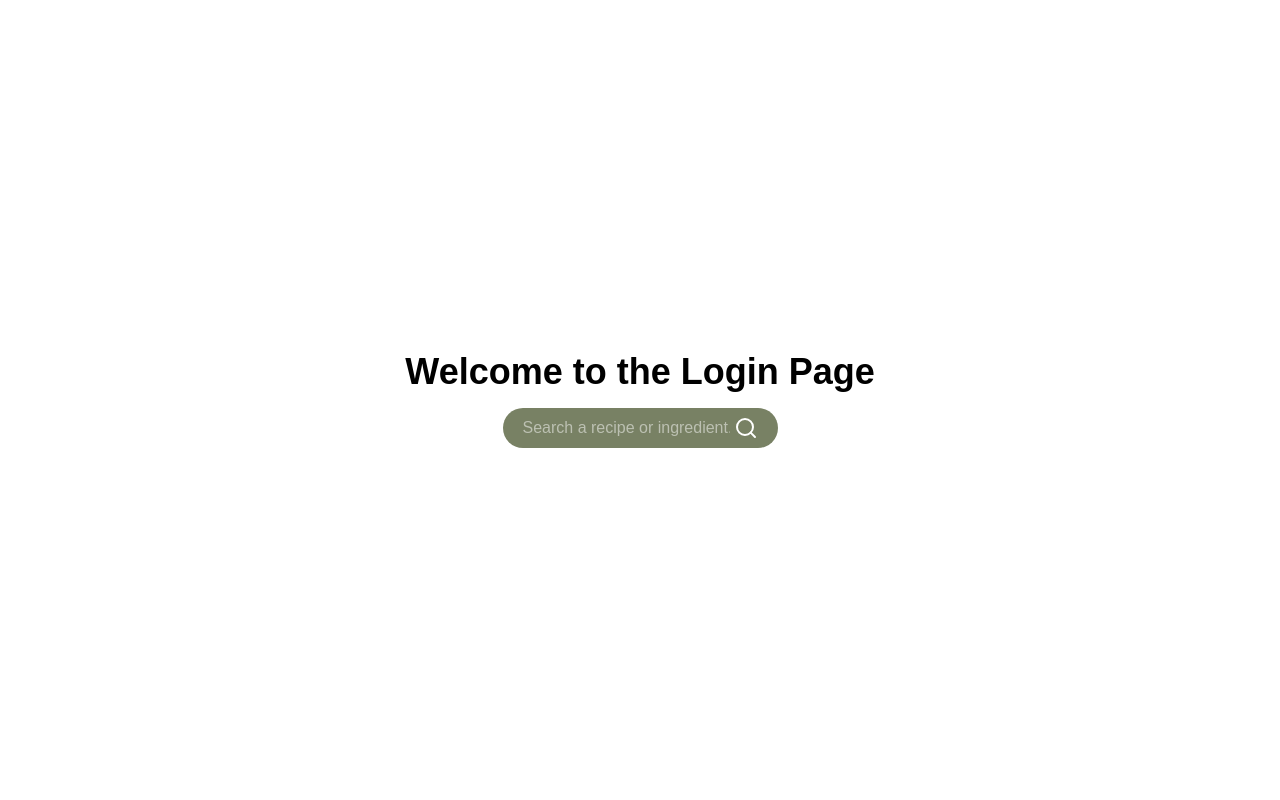
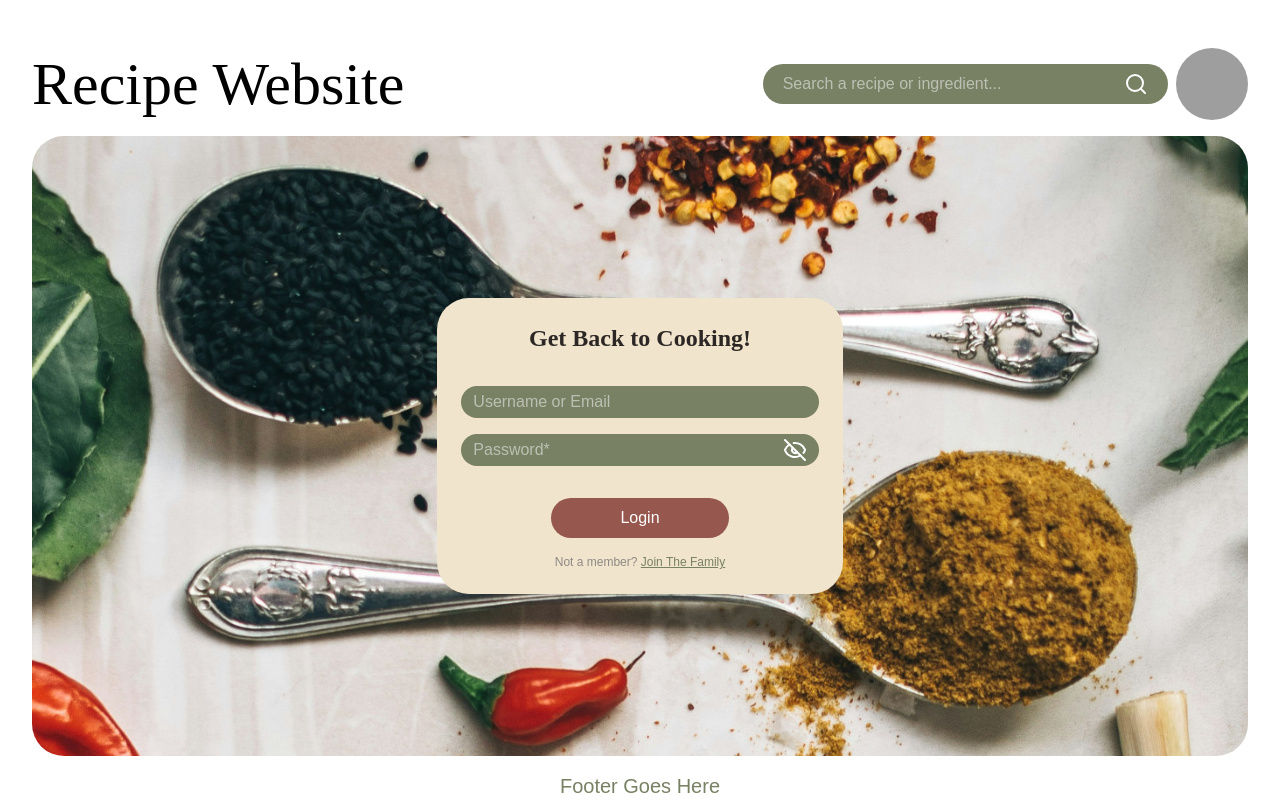
Before and after one commit to igerrits13/RecipesApp, a React (Vite) app in the folder Frontend/: page /login in a window 1280 px wide. Built offline with nearby package versions, Linux system fonts and the light colour scheme; grey boxes are pictures that could not be loaded; a web font is replaced by a local one.

Commit message:
feat(frontend): create login form

```diff
--- /dev/null
+++ b/Frontend/src/components/LoginForm.tsx
@@ -0,0 +1,71 @@
+import { useState } from "react";
+import { Eye, EyeOff } from "lucide-react";
+import { Link } from "react-router-dom";
+
+export default function LoginForm() {
+  const [loginString, setLoginString] = useState("");
+  const [password, setPassword] = useState("");
+  const [passwordVisible, setPasswordVisible] = useState(false);
+
+  // Handle user login logic when the login button is clicked
+  const handleLoginUser = (e: React.SubmitEvent<HTMLFormElement>) => {
+    e.preventDefault();
+    console.log("Logging in: ", loginString, " Password: ", password);
+  };
+
+  return (
+    <form
+      className="flex flex-col gap-2 sm:gap-4 items-center z-10 w-3/4 sm:w-1/2 lg:w-1/3 2xl:w-1/4 font-body rounded-4xl p-6 bg-antique-parchment-500"
+      onSubmit={handleLoginUser}
+    >
+      <div className="mb-4 font-subtitle font-bold text-center text-ink-black-500 text-xl md:text-2xl">
+        Get Back to Cooking!
+      </div>
+      <div className="flex w-full rounded-full bg-sage-olive-500 py-1 px-3">
+        <input
+          className="w-full grow text-white focus:outline-none"
+          type={"text"}
+          placeholder={"Username or Email"}
+          value={loginString}
+          onChange={(e) => setLoginString(e.target.value)}
+        />
+      </div>
+      <div className="flex w-full gap-1 rounded-full bg-sage-olive-500 py-1 px-3">
+        <input
+          className="w-full grow text-white focus:outline-none"
+          type={passwordVisible ? "text" : "password"}
+          placeholder={"Password*"}
+          value={password}
+          onChange={(e) => setPassword(e.target.value)}
+        />
+        <button
+          type="button"
+          aria-label={passwordVisible ? "Hide password" : "Show password"}
+          className="cursor-pointer shrink-0"
+          onClick={() => setPasswordVisible(!passwordVisible)}
+        >
+          {passwordVisible ? (
+            <Eye className="h-4 w-4 lg:h-6 lg:w-6 text-white " />
+          ) : (
+            <EyeOff className="h-4 w-4 lg:h-6 lg:w-6 text-white " />
+          )}
+        </button>
+      </div>
+      <button
+        className="w-1/2 mt-4 text-center rounded-full bg-rosewood-500 text-white py-1 px-3 sm:py-2 sm:px-5 cursor-pointer hover:bg-rosewood-300"
+        type="submit"
+      >
+        Login
+      </button>
+      <div className="text-center text-xs text-ink-black-300">
+        Not a member?{" "}
+        <Link
+          to="/register"
+          className="text-sage-olive-500 underline hover:text-sage-olive-300"
+        >
+          Join The Family
+        </Link>
+      </div>
+    </form>
+  );
+}
--- a/Frontend/src/components/RegistrationForm.tsx
+++ b/Frontend/src/components/RegistrationForm.tsx
@@ -1,7 +1,7 @@
+import { useState } from "react";
 import { Eye, EyeOff } from "lucide-react";
-import { useState } from "react";
+import { Link } from "react-router-dom";
 import ValidationError from "./ValidationError";
-import { Link } from "react-router-dom";
 import { useAuthStore } from "../store/AuthUser";
 
 // Registration form with input fields for username, display name, email, password, and confirm password, along with a register button
@@ -175,7 +175,7 @@ export default function RegistrationForm() {
       </div>
       <div className="flex w-full rounded-full bg-sage-olive-500 py-1 px-3">
         <input
-          className="grow text-white focus:outline-none"
+          className="w-full grow text-white focus:outline-none"
           type={"text"}
           placeholder={"Username*"}
           value={username}
@@ -188,7 +188,7 @@ export default function RegistrationForm() {
       )}
       <div className="flex w-full rounded-full bg-sage-olive-500 py-1 px-3">
         <input
-          className="grow text-white focus:outline-none"
+          className="w-full grow text-white focus:outline-none"
           type={"text"}
           placeholder={"Displayname*"}
           value={displayName}
@@ -201,7 +201,7 @@ export default function RegistrationForm() {
       )}
       <div className="flex w-full rounded-full bg-sage-olive-500 py-1 px-3">
         <input
-          className="grow text-white focus:outline-none"
+          className="w-full grow text-white focus:outline-none"
           type={"email"}
           placeholder={"Email*"}
           value={email}
@@ -214,7 +214,7 @@ export default function RegistrationForm() {
       )}
       <div className="flex w-full gap-1 rounded-full bg-sage-olive-500 py-1 px-3">
         <input
-          className="grow text-white focus:outline-none"
+          className="w-full grow text-white focus:outline-none"
           type={passwordVisible ? "text" : "password"}
           placeholder={"Password*"}
           value={password}
@@ -239,7 +239,7 @@ export default function RegistrationForm() {
       )}
       <div className="flex w-full gap-1 rounded-full bg-sage-olive-500 py-1 px-3">
         <input
-          className="grow text-white focus:outline-none"
+          className="w-full grow text-white focus:outline-none"
           type={confirmPasswordVisible ? "text" : "password"}
           placeholder={"Confirm Password*"}
           value={confirmPassword}
@@ -251,7 +251,7 @@ export default function RegistrationForm() {
           aria-label={
             confirmPasswordVisible ? "Hide password" : "Show password"
           }
-          className="cursor-pointer"
+          className="cursor-pointer shrink-0"
           onClick={() => setConfirmPasswordVisible(!confirmPasswordVisible)}
         >
           {confirmPasswordVisible ? (
--- a/Frontend/src/pages/LoginView.tsx
+++ b/Frontend/src/pages/LoginView.tsx
@@ -1,10 +1,16 @@
-import SearchBar from "../components/SearchBar";
+import SecondaryNavBar from "../components/SecondaryNavBar";
+import Hero from "../components/Hero";
+import LoginForm from "../components/LoginForm";
+import Footer from "../components/Footer";
+
+import HeroImage from "../assets/images/heroImg.jpg";
 
 export default function LoginView() {
   return (
-    <div className="flex flex-col items-center justify-center h-screen">
-      <h1 className="text-4xl font-bold mb-4">Welcome to the Login Page</h1>
-      <SearchBar />
+    <div className="px-4 pt-6 sm:px-6 sm:pt-8 lg:px-8 lg:pt-12 mx-auto flex flex-col gap-4 h-screen landscape:h-auto landscape:min-h-screen justify-between">
+      <SecondaryNavBar />
+      <Hero backgroundImage={HeroImage} children={<LoginForm />} />
+      <Footer />
     </div>
   );
 }
--- a/Frontend/src/pages/RegisterView.tsx
+++ b/Frontend/src/pages/RegisterView.tsx
@@ -1,8 +1,9 @@
 import SecondaryNavBar from "../components/SecondaryNavBar";
 import Hero from "../components/Hero";
-import HeroImage from "../assets/images/heroImg.jpg";
 import RegistrationForm from "../components/RegistrationForm";
 import Footer from "../components/Footer";
+
+import HeroImage from "../assets/images/heroImg.jpg";
 
 // RegisterView component that allows users to register an account by providing their username, display name, email, password, and confirming their password
 export default function RegisterView() {
--- a/Frontend/src/store/AuthUser.ts
+++ b/Frontend/src/store/AuthUser.ts
@@ -18,7 +18,7 @@ interface RegistrationCredentials {
 
 // Interface for login credentials
 interface LoginCredentials {
-  username: string;
+  loginString: string;
   password: string;
 }
 
```
